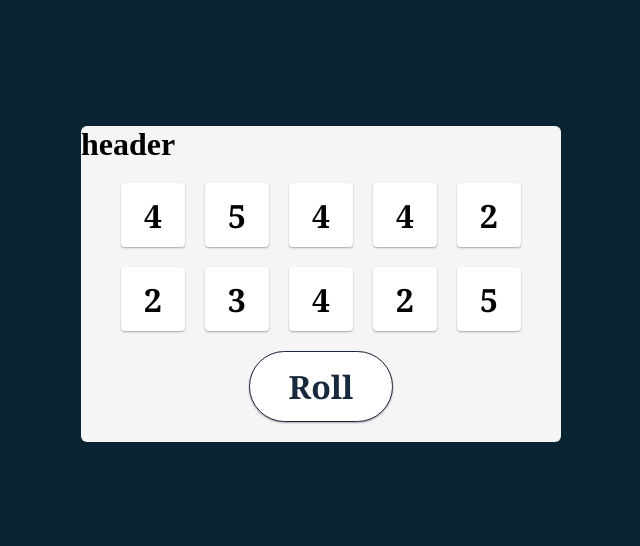
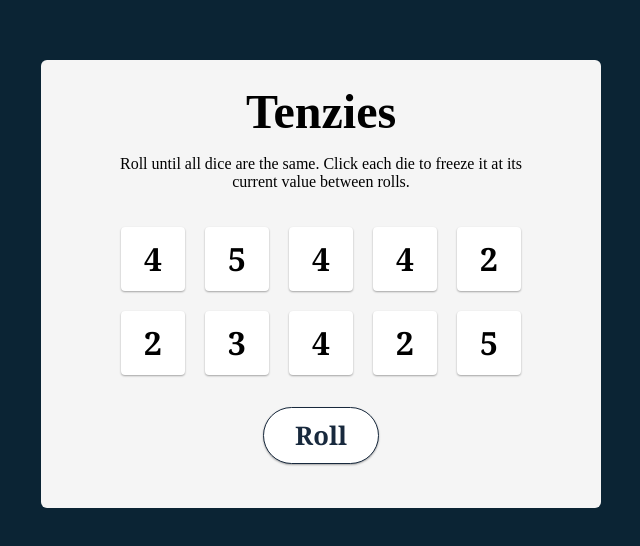
Before and after one commit to Jogata/SoftUni-React-Project, a React (Vite) app in the folder client/: page / in a window 1280 px wide. Shown: the part 116-662 px from the top of the page, without its empty margins (319-959 px from the left). Built offline with nearby package versions, Linux system fonts and the light colour scheme; a web font is replaced by a local one.

Commit message:
set up tenzies game project

```diff
--- a/client/public/styles.css
+++ b/client/public/styles.css
@@ -683,19 +683,30 @@ body {
 
 #root {
   width: 100%;
-  max-width: 480px;
+  /* max-width: 480px; */
+  max-width: 560px;
   min-height: 300px;
   margin: auto;
+  padding: 24px;
+  text-align: center;
   border-radius: 6px;
   background-color: #f5f5f5;
 }
 
 #tenzies {
   padding: 20px;
+  /* display: flex; */
+  /* gap: 20px; */
+  /* flex-wrap: wrap; */
+  /* justify-content: center; */
+}
+
+.container {
   display: flex;
   gap: 20px;
   flex-wrap: wrap;
   justify-content: center;
+  margin-bottom: 2rem;
 }
 
 #tenzies button {
@@ -709,12 +720,16 @@ body {
   box-shadow: 0px 1px 2px #0005;
   cursor: pointer;
 }
+#tenzies button:hover {
+  box-shadow: 0px 2px 4px #0005;
+}
 
 #tenzies .roll {
   width: auto;
   height: auto;
   padding: 0.4em 1.2em;
   color: #18293d;
+  font-size: 1.6rem;
   text-transform: capitalize;
   border-radius: 2em;
   border: 1px solid #18293d;
@@ -725,4 +740,24 @@ body {
   color: #fff;
   background-color: #18293d;
 }
+
+.title {
+  /* color: transparent; */
+  font-size: 3rem;
+  /* -webkit-text-stroke: 1px #000; */
+  /* filter: drop-shadow(1px 1px 0px #000); */
+}
+
+/* .title::first-letter {
+  color: transparent;
+  -webkit-text-stroke: 1px #000;
+  font-size: 4rem;
+} */
+
+.instructions {
+  max-width: 420px;
+  margin: auto;
+  padding: 1rem 0;
+}
+
 #tenzies {}
--- a/client/src/components/recepies/Header.jsx
+++ b/client/src/components/recepies/Header.jsx
@@ -1,5 +1,10 @@
 export function Header() {
     return (
-        <h1>header</h1>
+        // <h1>header</h1>
+        <header>
+            <h1 className="title">Tenzies</h1>
+            <p className="instructions">Roll until all dice are the same.
+                Click each die to freeze it at its current value between rolls.</p>
+        </header>
     )
 }
--- a/client/src/components/recepies/Main.jsx
+++ b/client/src/components/recepies/Main.jsx
@@ -39,7 +39,9 @@ export function Main() {
 
     return (
         <main id="tenzies">
-            {buttons}
+            <div className="container">
+                {buttons}
+            </div>
             <button className="roll" onClick={roll}>roll</button>
         </main>
     )
```
